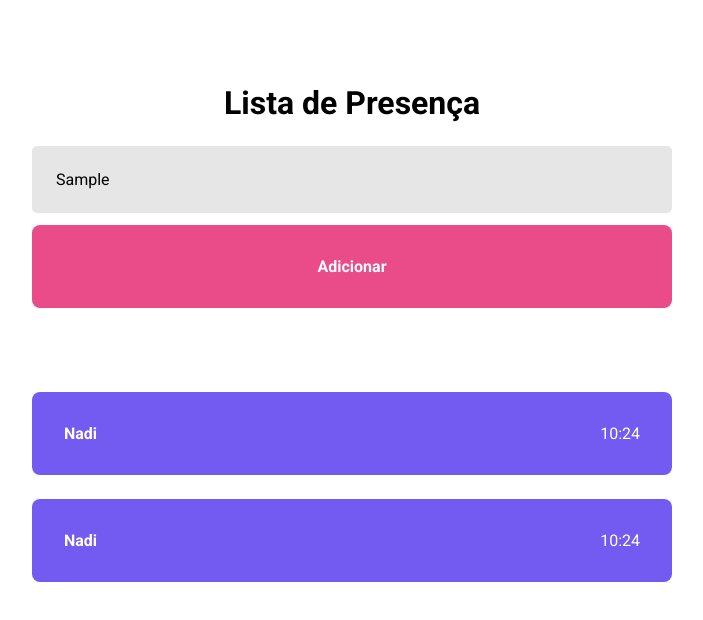
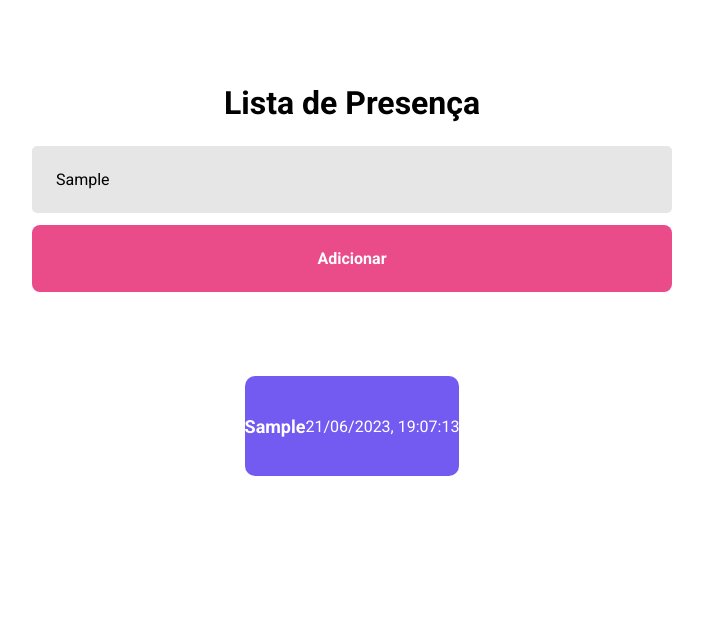
Before and after one commit to nadiduno/student-list, a React (Vite) app: page / in a window 1280 px wide. Both pictures are taken after typing "Sample" into the empty fields and a click on the button "Adicionar". Shown: the top 620 px of the page, without its empty margins (288-991 px from the left). Built offline with nearby package versions, Linux system fonts and the light colour scheme.

Commit message:
Using ReactJS

```diff
--- a/src/components/Card/index.tsx
+++ b/src/components/Card/index.tsx
@@ -1,17 +1,17 @@
 import './styles.css'
-// export interface StudentType{
-//     id: number
-//     name: string
-//     time: string
-// }
-// interface StudentProps{
-//     student: StudentType
-// }
-export function Card( ){
+export interface StudentType{
+    id: string
+    name: string
+    time: string
+}
+interface StudentProps{
+    student: StudentType
+}
+export function Card({ student }: StudentProps){
     return(
         <div className='card'>
-            <strong>Nadi</strong>
-            <span>10:24</span>
+            <strong>{student.name}</strong>
+            <span>{student.time}</span>
         </div>
     )
 }
--- a/src/components/Card/styles.css
+++ b/src/components/Card/styles.css
@@ -1,14 +1,15 @@
 .card {
-    width: 50%;
+    height: 100px;
+    width: full;
     background: #735bf2;
     color: #fff;
-    border-radius: 0.5rem;
-    margin-bottom: 1.5rem;
+    border-radius: 10px;
+    margin-bottom: 20px;
     display: flex;
     align-items: center;
     justify-content: space-between;
-    padding: 2rem;
+    padding: 24 px;
 }
-.strong {
+.card strong {
     font-size: 18px;
 }
--- a/src/styles/pages/Home/index.tsx
+++ b/src/styles/pages/Home/index.tsx
@@ -1,26 +1,55 @@
-import { Card } from '../../../components/Card'
+import React, { useState } from 'react'
+import { Card, StudentType } from '../../../components/Card'
 import './styles.css'
 
-// const students: StudentType[] = [
-//   {
-//     id: 1,
-//     name: 'Nadi Duno',
-//     time: '2023-06-21 10:34:00'
-//   },
-//   {
-//     id: 2,
-//     name: 'Rodrigo Goncalves',
-//     time: '2023-06-21 10:36:00'
-//   },
-// ]
+const students: StudentType[] = [
+  {
+    id: '',
+    name: '',
+    time: ''
+  },
+]
 export function Home(){
-    return (
+  const [studentName, setStudentName] = useState('');
+  const [students, setStudents] = useState([]);
+
+  function handelAddStudent(){
+    const newStudent = {
+      id: Math.random(),
+      name: studentName,
+      time: new Date().toLocaleDateString("pt-br",{
+        hour: '2-digit',
+        minute: '2-digit',
+        second: '2-digit',
+      })
+    };
+    setStudents([newStudent]);
+  }
+  return (
     <div className="container">
       <h1>Lista de Presença</h1>
-      <input type="text" placeholder="Digite seu nome" />
-      <button type="button">Adicionar</button>
-      <Card />
-      <Card />
+      <input
+        type="text"
+        placeholder="Digite seu nome"
+        onChange={e => setStudentName(e.target.value)}
+      />
+      <button
+        type="button"
+        onClick={handelAddStudent}
+      >
+        Adicionar
+      </button>
+
+        {/* <main> {students.map((student) => {
+          return <Card key={student.id} student={student} />
+        })}
+        // </main> */}
+       {/* {
+        students.map(student => <Card name={student.name} student={student.time}/>)
+        } */}
+        {
+          students.map(student => <Card key={student.id} student={student} />)
+        }
     </div>
     )
 }
--- a/src/styles/pages/Home/styles.css
+++ b/src/styles/pages/Home/styles.css
@@ -19,7 +19,7 @@
 
 .container button {
     width: 50%;
-    padding: 2rem;
+    padding: 24px;
     font-weight: 700;
     background: #EA4C89;
     color: #FFF;
```
